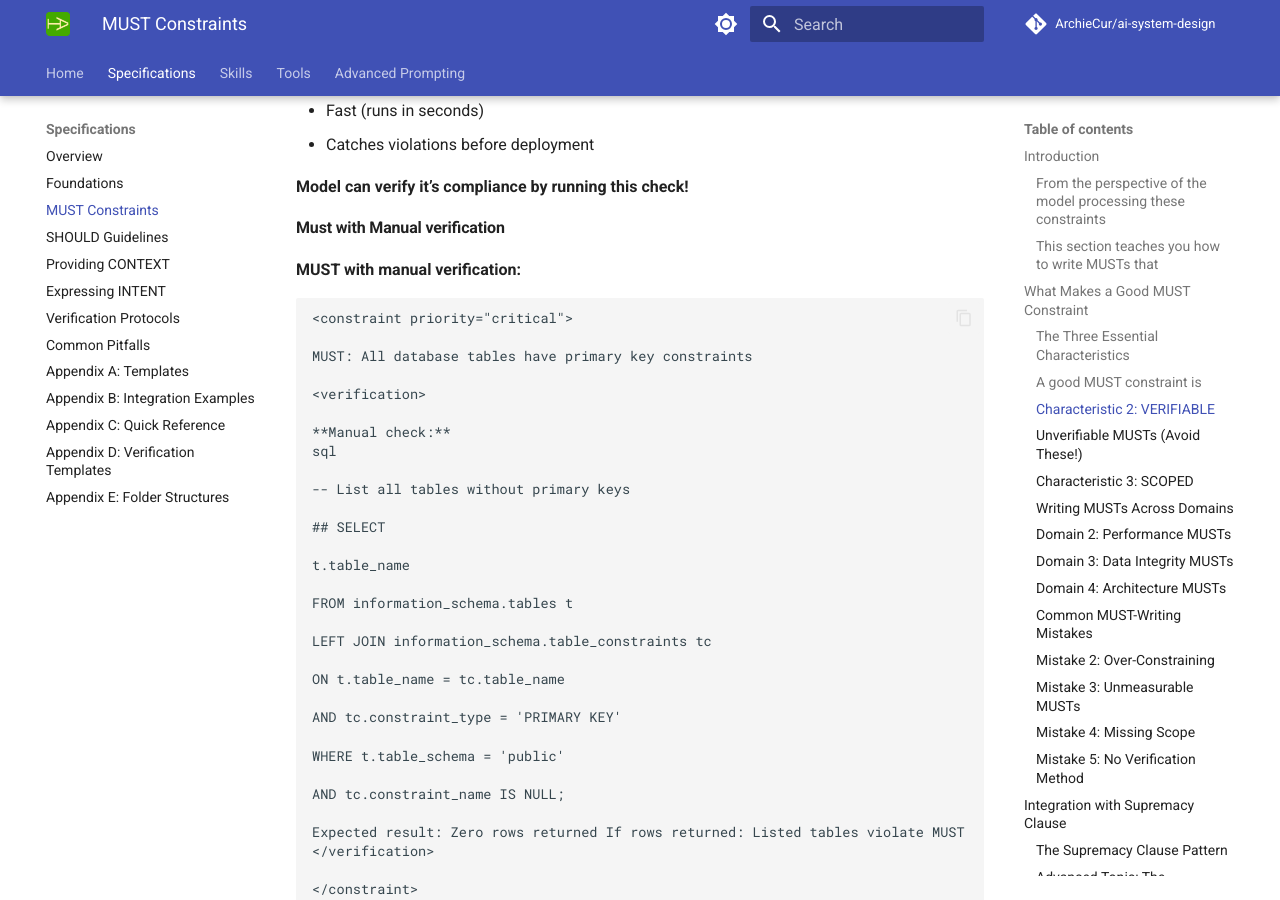
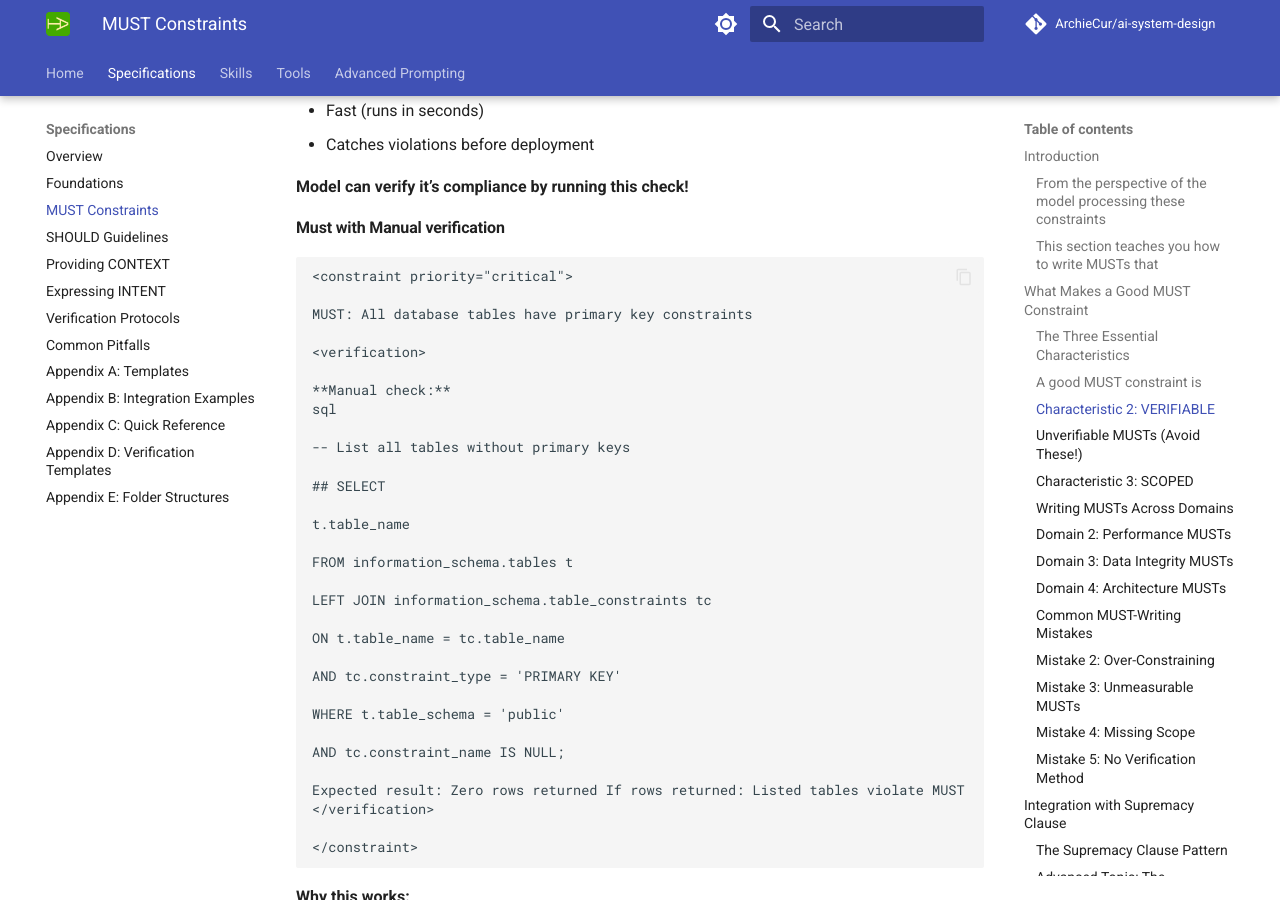
Before and after one commit to ArchieCur/ai-system-design, an MkDocs documentation site: the page built from docs/specifications/Specifications_2_MUST_Constraints.md, in a window 1280 px wide and 900 px high, scrolled down 3897 px. Built offline with MkDocs 1.6.1 and Material for MkDocs 9.7.7, drawn with Linux system fonts in a browser that asks for light colours; comment, search, counter and statistics services are not loaded.

Commit message:
Update Specifications_2_MUST_Constraints.md

````diff
--- a/docs/specifications/Specifications_2_MUST_Constraints.md
+++ b/docs/specifications/Specifications_2_MUST_Constraints.md
@@ -176,7 +176,6 @@ Expected result: No matches found If matches found: MUST is violated, fix requir
 
 #### Must with Manual verification
 
-**MUST with manual verification:**
 
 ```text
 
````
